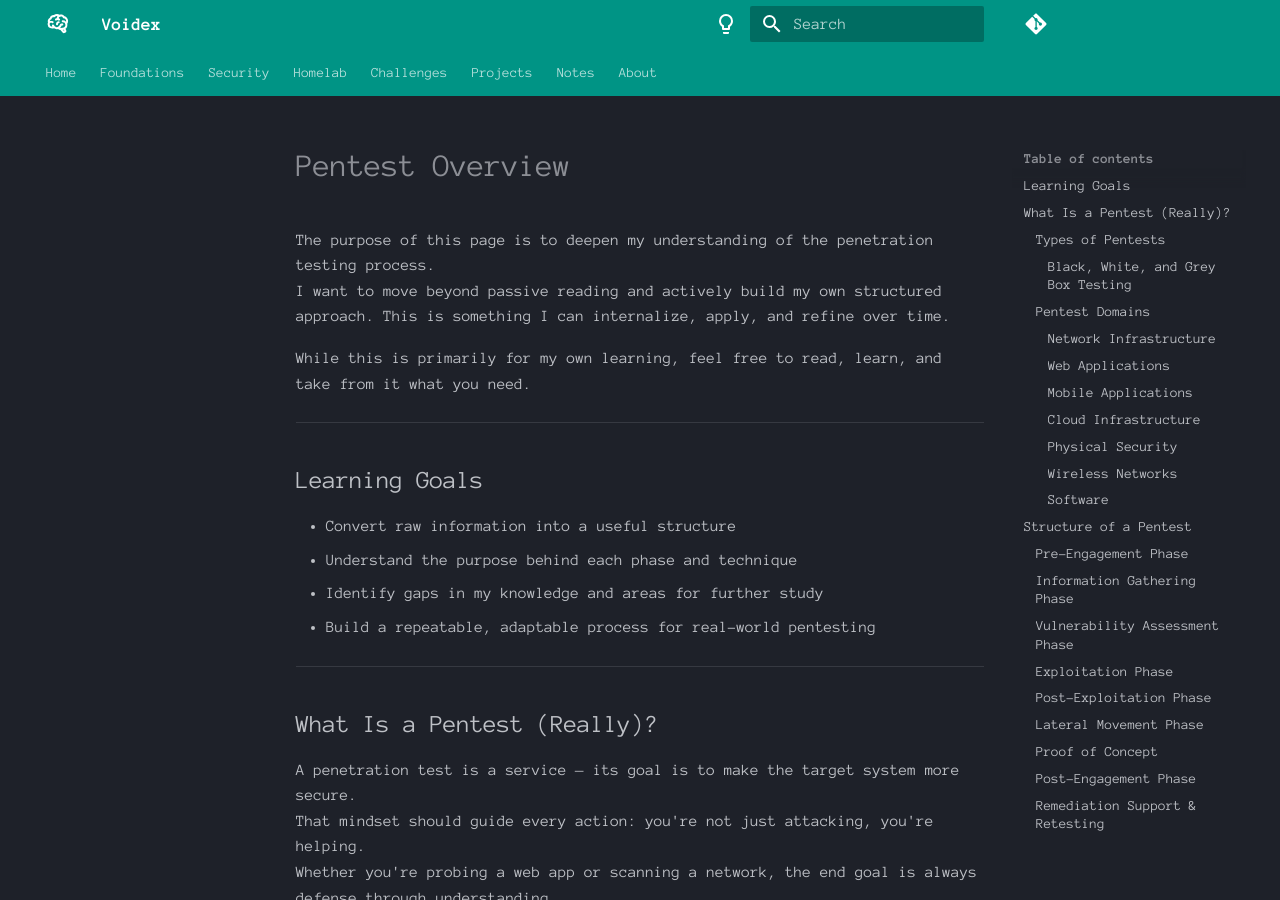
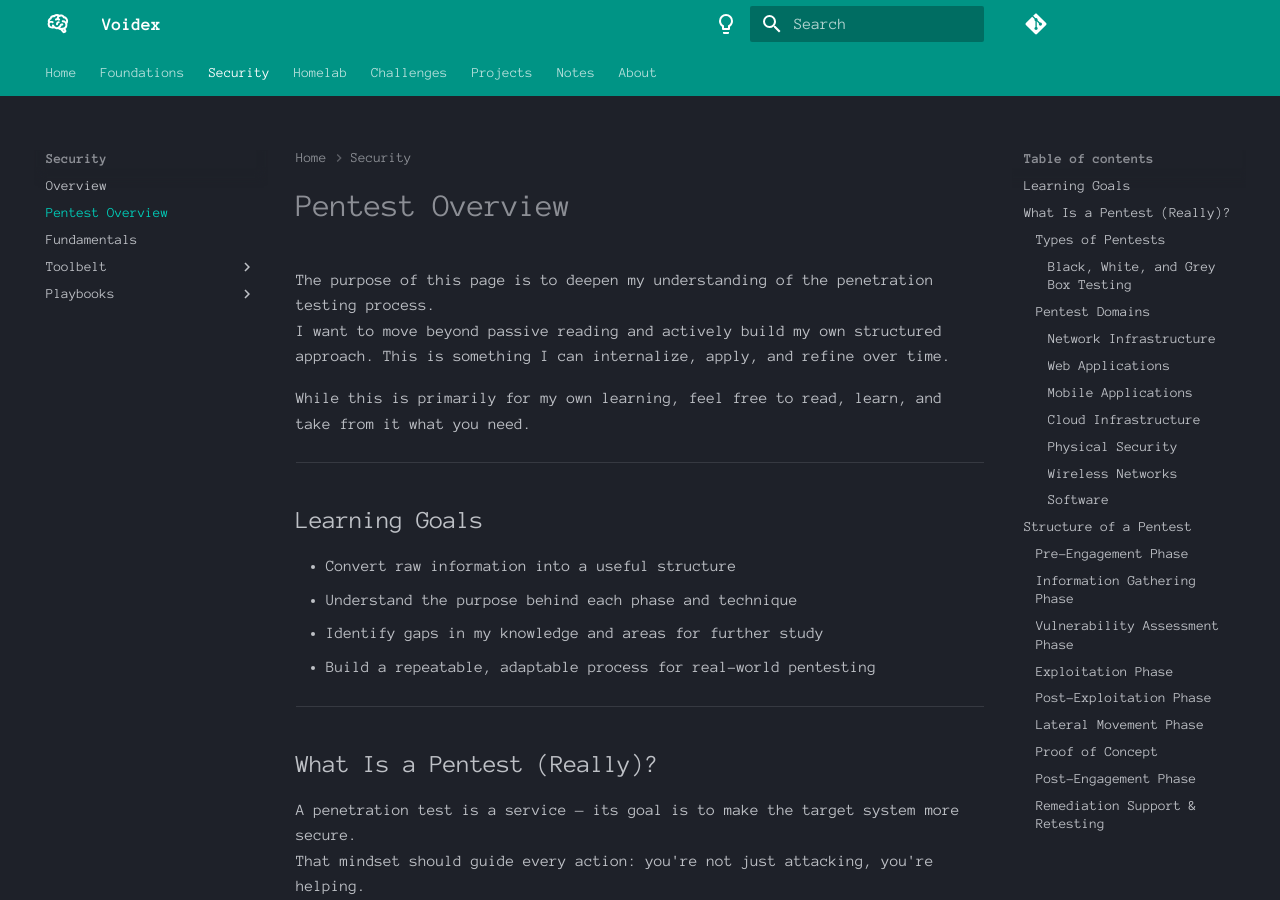
Before and after one commit to Fudomaru/wiki, an MkDocs documentation site: the page built from docs/security/pentestoverview.md, in a window 1280 px wide and 900 px high. Built offline with MkDocs 1.6.1 and Material for MkDocs 9.7.7, drawn with Linux system fonts in a browser that asks for light colours; comment, search, counter and statistics services are not loaded; some of the changed text lies outside the part shown.

Commit message:
setting up pentestoverview

```diff
--- a/mkdocs.yml
+++ b/mkdocs.yml
@@ -80,6 +80,7 @@ nav:
       - System: foundations/linux/system-internals.md
   - Security:
     - Overview: security/overview.md
+    - Pentest Overview: security/pentestoverview.md
     - Fundamentals: security/fundamentals.md
     - Toolbelt:
         - Overview: security/toolbelt/overview.md
```
Also changed, not shown: docs/security/pentestoverview.md (renamed from docs/notes/pentestoverview.md).
